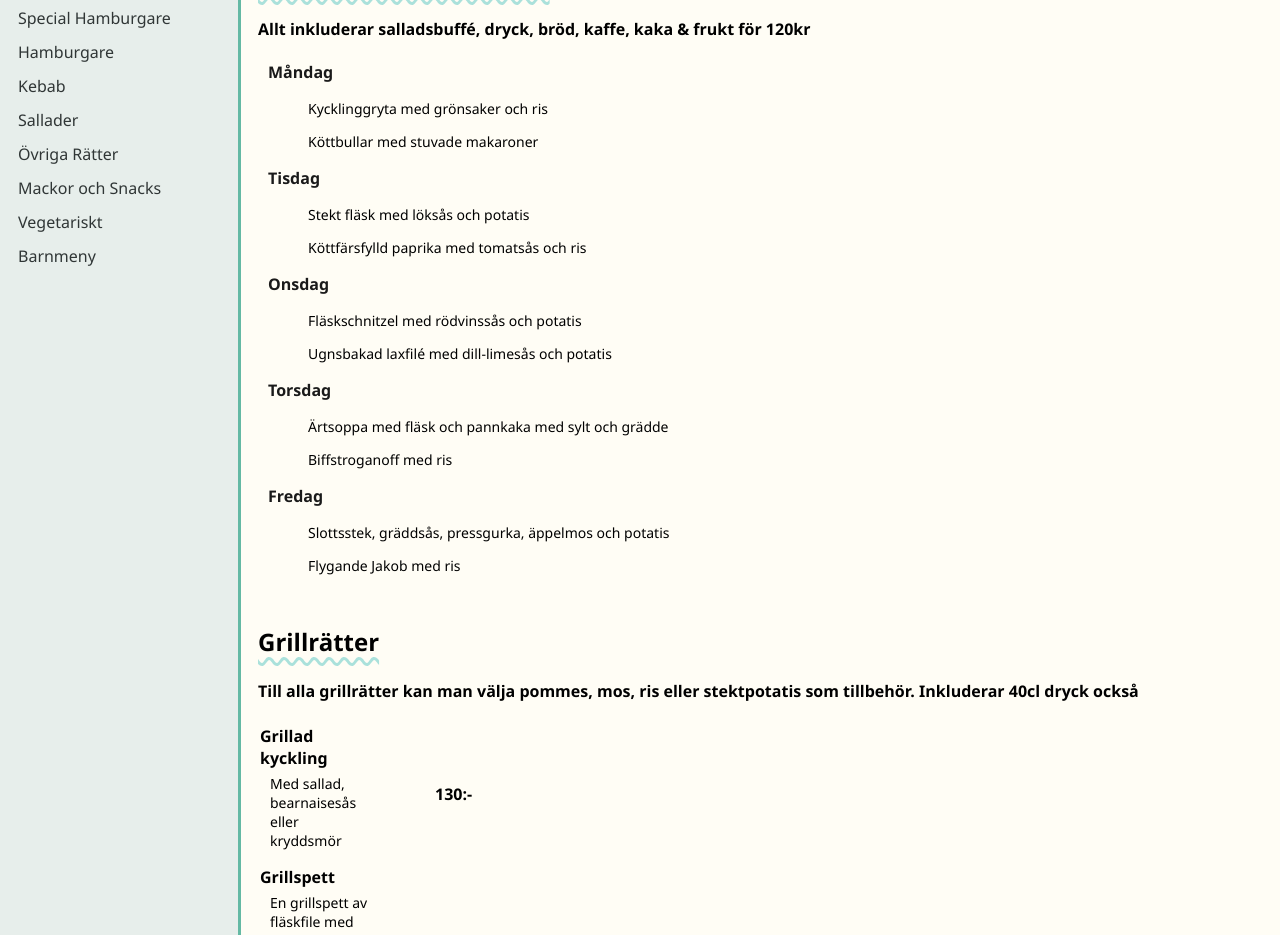
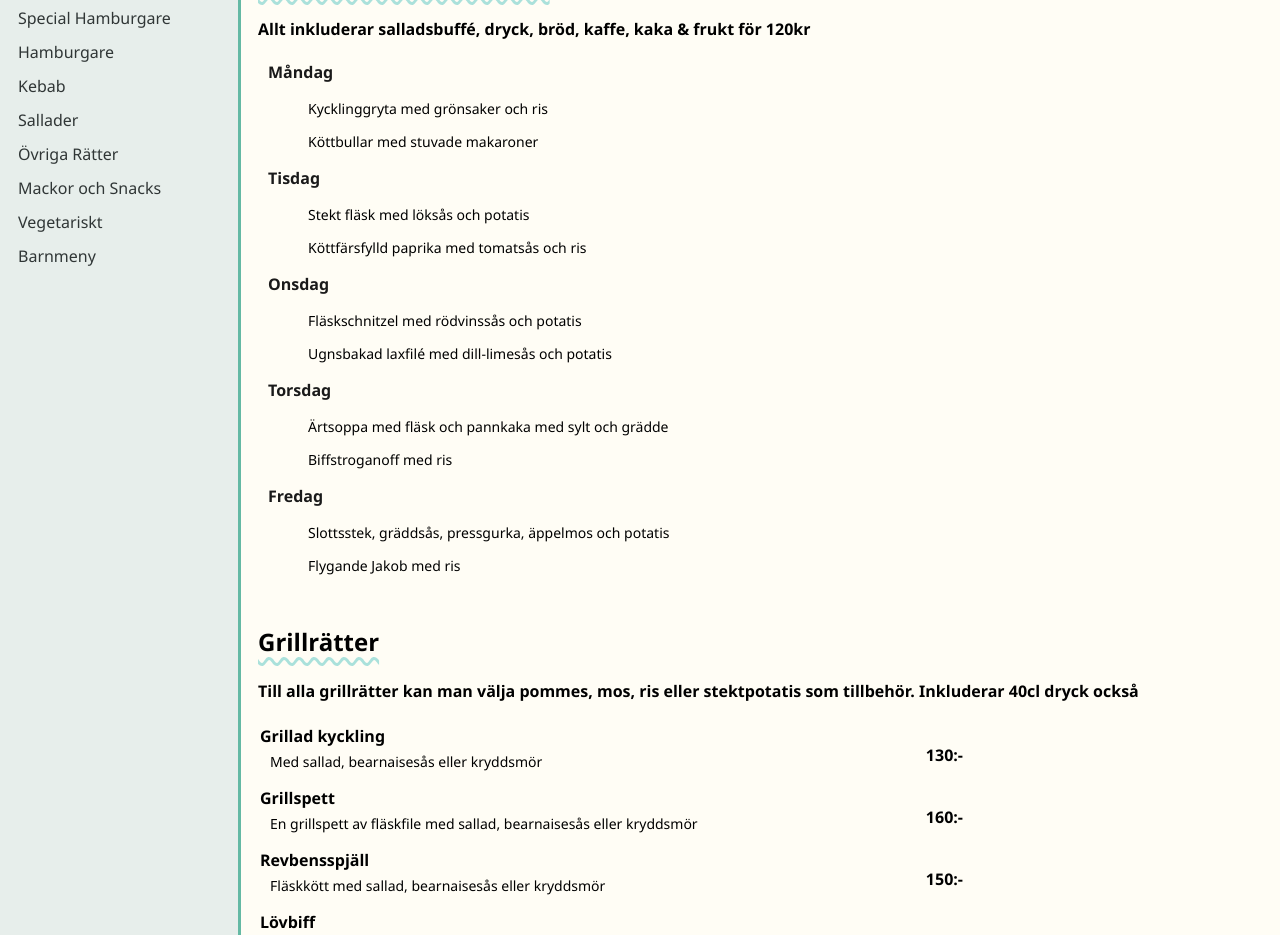
Before and after one commit to kevve04/my-webiste, a plain HTML site: page Code/menu.html in a window 1280 px wide. Shown: the part 343-1278 px from the top of the page. Drawn offline with Linux system fonts and the light colour scheme.

Commit message:
Width of menu items were wrong

```diff
--- a/Code/style.css
+++ b/Code/style.css
@@ -433,7 +433,7 @@ iframe {
 }
 
 .food_name {
-	width: 0px;
+	width: 600px;
 	padding: 0px;
 }
 
```
